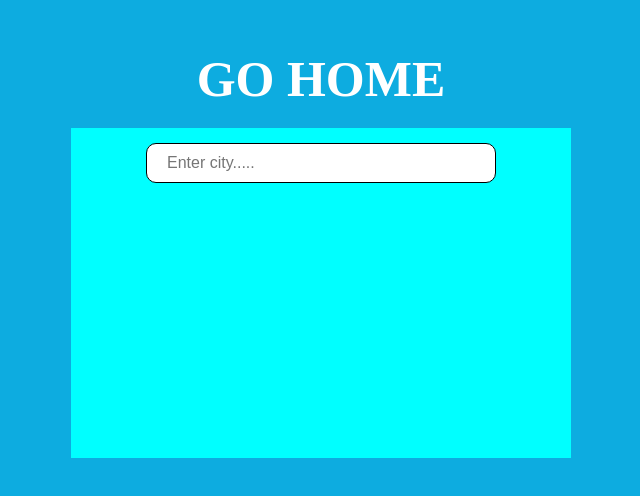
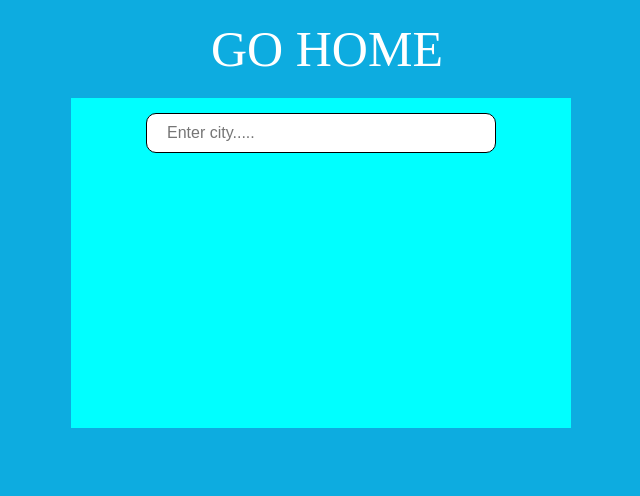
Before and after one commit to hiteshsain041-beep/API, a plain HTML site: page weather.html in a window 1280 px wide. Shown: the whole page, without its empty margins (319-959 px from the left). Drawn offline with Linux system fonts and the light colour scheme.

Commit message:
add fond

```diff
--- a/weather.html
+++ b/weather.html
@@ -17,6 +17,9 @@
         a{    text-decoration: none;
               color: white;
               cursor: pointer;
+              font-size: 50px;
+
+
 
         }
         .container {
@@ -58,11 +61,18 @@
             font-weight: bold;
             font-size: 40px;
         }
+        .go{
+            margin-left:530px ;
+            margin-top: 20px;
+        }
 
     </style>
 </head>
 
-<body><div class="go"><a href="home.html"><h1>GO HOME</h1></a></div>
+<body>
+
+    <div class="go"><a href="home.html">GO HOME</a>
+    </div>
     <div class="container">
        <div class="input"> <input type="text" placeholder="Enter city....."></div>
         <h1></h1>
```
Also changed, not shown: index.html (+8 -2 lines), translator.html (+6 -4 lines).
